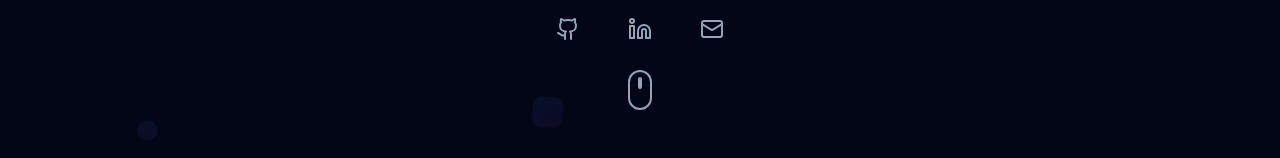
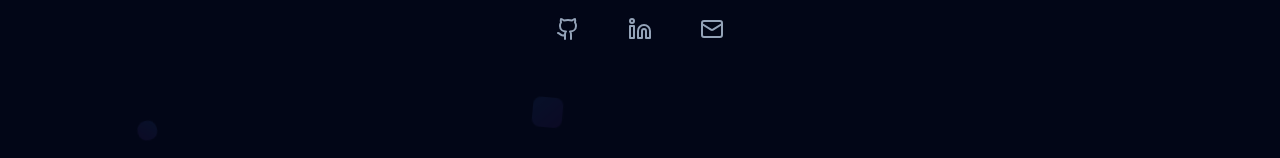
Before and after one commit to ArcXzost/lohit-portfolio, a Next.js app: page / in a window 1280 px wide. Shown: the part 642-800 px from the top of the page. Built offline with nearby package versions, Linux system fonts and the light colour scheme.

Commit message:
Remove Mouse Scroll Indicator

```diff
--- a/src/components/sections/Hero.tsx
+++ b/src/components/sections/Hero.tsx
@@ -114,18 +114,6 @@
           </motion.div>
         </motion.div>
       </div>
-
-      {/* Scroll indicator - moved down by 20px */}
-      <motion.div
-        initial={{ opacity: 0 }}
-        animate={{ opacity: 1 }}
-        transition={{ duration: 0.6, delay: 2 }}
-        className="absolute bottom-12 left-1/2 transform -translate-x-1/2"
-      >
-        <div className="w-6 h-10 border-2 border-slate-400 rounded-full flex justify-center">
-          <div className="w-1 h-3 bg-slate-400 rounded-full mt-2 animate-bounce" />
-        </div>
-      </motion.div>
     </section>
   );
 };
```
